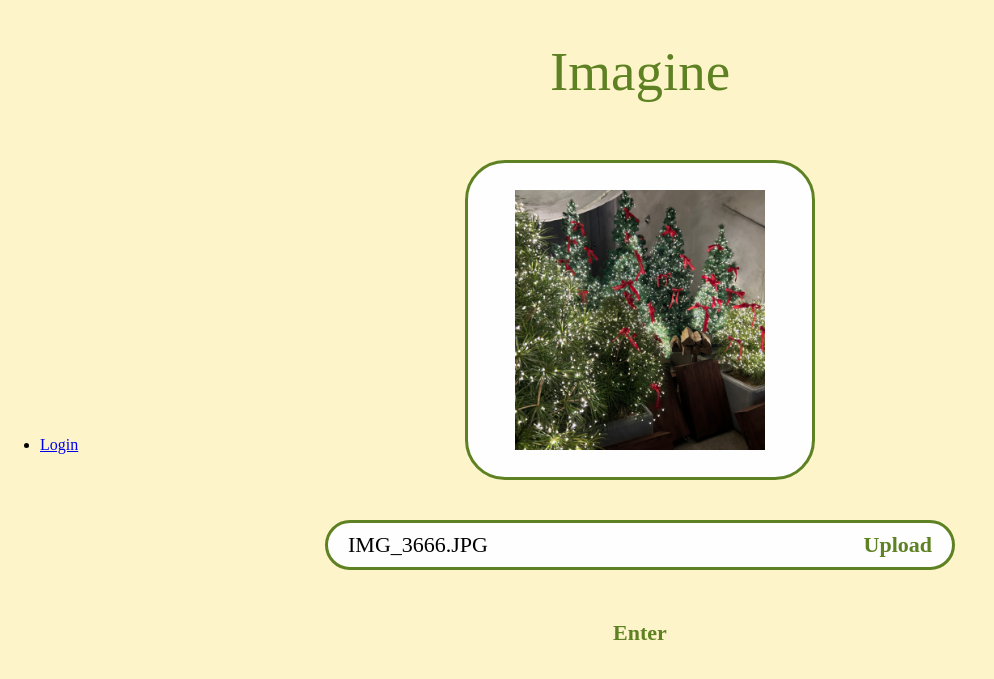
After one commit to standyoung/imagine, a Django app: template templates/home/Ahome.html in a window 1280 px wide. The commit adds this page. Shown: the top 679 px of the page, without its empty margins (0-994 px from the left). Run offline with Django 4.2, Linux system fonts and the light colour scheme; the template is opened without the code that fills it, so the values that code supplies are empty.

Commit message:
Resolve merge conflicts

```diff
--- a/templates/base.html
+++ b/templates/base.html
@@ -1,4 +1,3 @@
-
 <!DOCTYPE html>
 {% block content %}
 {% block title %}Imagine : 감성노래 추천 웹서비스{% endblock %}
@@ -6,74 +5,53 @@
 {% load static %}
 <html lang="ko">
 <head>
+    <meta charset="UTF-8">
     <title>Imagine : 감성노래 추천 웹서비스</title>
-    <meta charset="UTF-8">
-
+    <link href="https://fonts.googleapis.com/css2?family=Noto+Serif+KR&display=swap" rel="stylesheet">
     <style>
-        @import url('https://fonts.googleapis.com/css2?family=Noto+Serif+KR&display=swap');
-        .noto-serif-kr-regular {
-          font-family: "Noto Serif KR", serif;
-          font-weight: 400;
-          font-style: normal;
+        body {
+            background-color: #FDF4C9;
+            margin: 0;
+            padding: 0;
+            font-family: "Noto Serif KR", serif;
         }
-
-        * {
-            background-color:#FDF4C9;
+        .header {
+            display: flex;
+            justify-content: center;
+            padding: 20px 0;
+            font-size: 55px;
+            color: rgb(94, 130, 35);
+            position: absolute;
+            width: 100%;
+            top: 20px;
+            left: 0;
+            background-color: none;
         }
-        .title{
-            left: 50%;
-            transform: translateX(-50%);
-            top: 20px;
-            position: absolute;
-            width: 300px;
-            height: 100px;
-            color: rgb(94, 130, 35);
-            font-family: "Noto Serif KR";
-            font-size: 55px;
-            font-weight: 700;
-            line-height: 100px;
-            letter-spacing: 0px;
-            text-align: center;
-            cursor : pointer
-        }
-        .menu img{
-            position: absolute;
-            top: 30px;
-            left: 30px;
-            width: 45px;
-            cursor : pointer
+        .main-container {
+            display: flex;
+            flex-direction: column;
+            align-items: center;
+            width: 100%;
+            padding-top: 100px;
         }
     </style>
-
 {% block script %}
 {% endblock %}
 
 {% block style %}
 {% endblock %}
-
 </head>
 <body>
-{% if user.is_authenticated %}
-<div class="menu">
-    <a href="{% url 'mypage:like' %}">
-        <img src="{% static 'image/menu-icon.png' %}" alt="menu">
-    </a>
-</div>
-{% endif %}
-<div>
-    <a href="{% url 'home:home' %}">
-        <h1 class="title">Imagine</h1>
-    </a>
-</div>
-
+    <div class="header">
+        <a href="{% url 'home:home' %}" style="text-decoration: none; color: inherit;">Imagine</a>
+    </div>
+    <div class="main-container">
+    </div>
 <ul>
     <li><a href="{% url 'account:login' %}">Login</a></li>
     {% if user.is_authenticated %}
     <li><a href="{% url 'account:signup' %}">Sign up</a></li>
     {% endif %}
 </ul>
-
-
 </body>
-
 </html>
--- /dev/null
+++ b/templates/home/Ahome.html
@@ -0,0 +1,104 @@
+{% extends 'base.html' %}
+
+{% block script %}
+<!--js 관련 코드(자바스크립트) 작성-->
+{% endblock %}
+
+{% load static %}
+<!--static에 해당하는 코드 작성 (css파일 연결)-->
+
+{% block style %}
+<style>
+    .img-box {
+        display: flex;
+        left: 50%;
+        transform: translateX(-50%);
+        top: 160px;
+        position: relative;
+        width: 350px;
+        height: 320px;
+        background: rgb(254, 254, 254);
+        border: 3px solid rgb(94, 130, 35);
+        border-radius: 40px;
+        box-sizing: border-box;
+        justify-content: center;
+        align-items: center;
+    }
+    .upload-box {
+        display: flex;
+        left: 50%;
+        transform: translateX(-50%);
+        top: 520px;
+        position: absolute;
+        width: 630px;
+        height: 50px;
+        align-items: center;
+        background: rgb(254, 254, 254);
+        border: 3px solid rgb(94, 130, 35);
+        border-radius: 40px;
+        box-sizing: border-box;
+        z-index: 1;
+    }
+    .upload-title {
+        margin-right: auto;
+        width: 550px;
+        margin-left: 20px;
+        background: rgb(254, 254, 254);
+        color: rgb(0, 0, 0);
+        font-family: "Noto Serif KR";
+        font-size: 22px;
+        font-weight: 500;
+        text-align: left;
+    }
+    .upload-button {
+        margin-left: auto;
+        width: 20%;
+        margin-right: 20px;
+        background: rgb(254, 254, 254);
+        color: rgb(94, 130, 35);
+        font-family: "Noto Serif KR";
+        font-size: 22px;
+        font-weight: 700;
+        text-align: right;
+        cursor : pointer
+    }
+    .enter-button {
+        position: absolute;
+        top: 620px;
+        left: 50%;
+        transform: translateX(-50%);
+        color: rgb(94, 130, 35);
+        font-family: "Noto Serif KR";
+        font-size: 22px;
+        font-weight: 700;
+        text-align: center;
+        cursor : pointer
+    }
+</style>
+{% endblock %}
+
+<!--html 코드 작성-->
+{% block content %}
+
+<div class="">
+
+</div>
+
+<div class="img-box">
+    <img class="img-upload" src="{% static 'image/christmas.png' %}" alt="menu" width="250">
+</div>
+
+<div class="upload-box">
+    <div class="upload-title">
+        IMG_3666.JPG
+    </div>
+    <div class="upload-button">
+        Upload
+    </div>
+</div>
+<div class="enter-button">
+    Enter
+</div>
+{% endblock %}
+
+<!--깃허브 연동 테스트-->
```
Also changed, not shown: templates/Abase.html (added, +77 -0 lines), templates/account/Alogin.html (added, +106 -0 lines), templates/account/login.html (+75 -22 lines), templates/home/home.html (+2 -7 lines), db.sqlite3.
